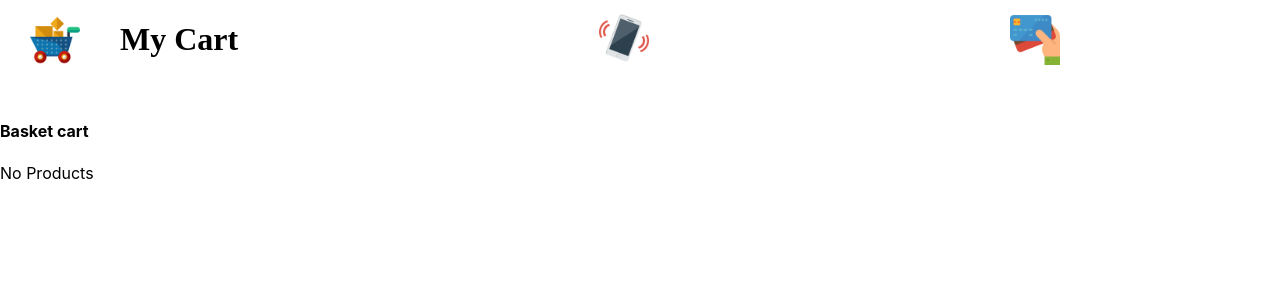
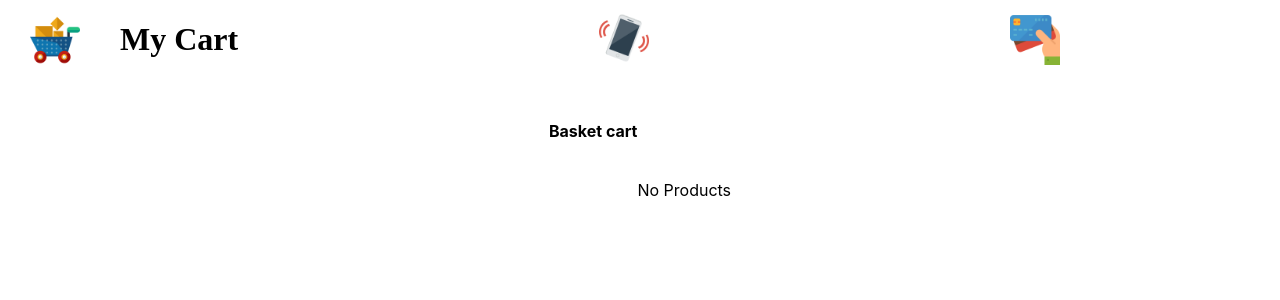
Before and after one commit to SorinC6/E-Commerce-App-React-Redux, a React (Create React App) app in the folder app-ecommerce/: page /basket in a window 1280 px wide. Shown: the top 300 px of the page. Built offline with nearby package versions, Linux system fonts and the light colour scheme.

Commit message:
added more styed and refactor code

```diff
--- a/app-ecommerce/src/components/Basket/Basket.jsx
+++ b/app-ecommerce/src/components/Basket/Basket.jsx
@@ -1,6 +1,7 @@
 import React from "react";
 import styled from "styled-components";
 import { connect } from "react-redux";
+import Card from "./Card";
 
 const Basket = props => {
   const { phonesInBasket } = props;
@@ -8,12 +9,12 @@ const Basket = props => {
   return (
     <Wrapper>
       <h4>Basket cart</h4>
-      {
-        !phonesInBasket.length && <div>No Products</div>
-      }
-      {phonesInBasket.map(phone => {
-        return <p>{phone.name}</p>;
-      })}
+      <ListWrapper>
+        {!phonesInBasket.length && <div>No Products</div>}
+        {phonesInBasket.map(phone => {
+          return <Card phone={phone} />;
+        })}
+      </ListWrapper>
     </Wrapper>
   );
 };
@@ -31,4 +32,10 @@ export default connect(
 
 const Wrapper = styled.div`
   padding-top: 100px;
+  display: flex;
+  justify-content: center;
 `;
+
+const ListWrapper = styled.div`
+  margin-top: 80px;
+`;
--- /dev/null
+++ b/app-ecommerce/src/components/Basket/Card.jsx
@@ -0,0 +1,19 @@
+import React from "react";
+import styled from "styled-components";
+
+const Card = ({ phone }) => {
+  return (
+    <Wrapper>
+      <img src={phone.image} alt="" />
+      <p>{phone.name}</p>
+      <p>{phone.price}</p>
+      <i className="fas fa-trash-alt" />
+    </Wrapper>
+  );
+};
+
+export default Card;
+
+const Wrapper = styled.div`
+  display: flex;
+`;
--- a/app-ecommerce/src/components/Header/Header.jsx
+++ b/app-ecommerce/src/components/Header/Header.jsx
@@ -49,11 +49,7 @@ const HeaderContainer = styled.header`
   display: flex;
   justify-content: space-between;
   align-items: center;
-  /* background: rgba(255, 255, 255, 0.95); */
-  background-color: ${({ scrolled }) =>
-    scrolled ? "green" : "rgba(255, 255, 255, 0.95)"};
-  transition: background-color 600ms;
-
+  background: rgba(255, 255, 255, 0.80);
   img {
     width: 50px;
   }
--- a/app-ecommerce/src/components/Header/Logo.jsx
+++ b/app-ecommerce/src/components/Header/Logo.jsx
@@ -33,13 +33,12 @@ const Wrapper = styled(Link)`
 
 const Title = styled.h1`
   margin-left: 40px;
-
+  opacity: ${({ scrolled }) => (scrolled ? 0 : 1)};
   transition: color 400ms;
+  transition: opacity 600ms;
   :hover {
     color: #ff0080;
   }
-  opacity: ${({ scrolled }) => (scrolled ? 0 : 1)};
-  transition: opacity 600ms;
 
   @media (max-width: 650px) {
     font-size: 23px;
--- a/app-ecommerce/src/components/Phone/Phone.jsx
+++ b/app-ecommerce/src/components/Phone/Phone.jsx
@@ -33,7 +33,8 @@ class Phone extends Component {
                 onClick={() =>
                   this.props.addPhoneToBasket(
                     this.props.match.params.id,
-                    p.price
+                    p.price,
+
                   )
                 }
               >
```
